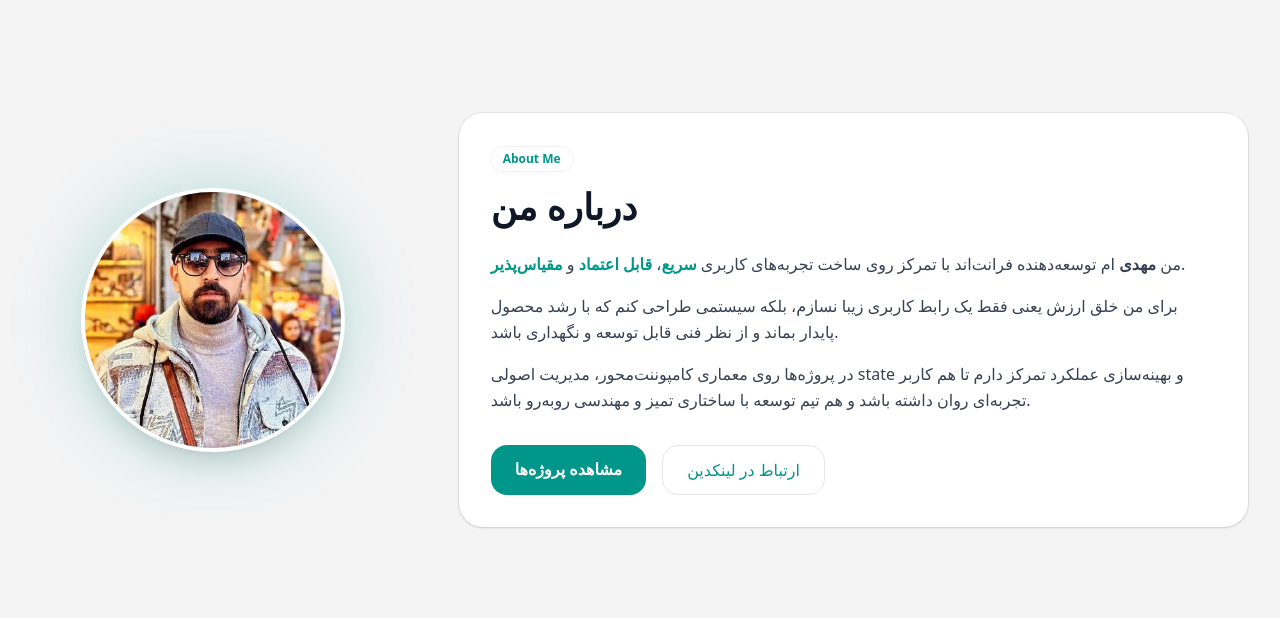
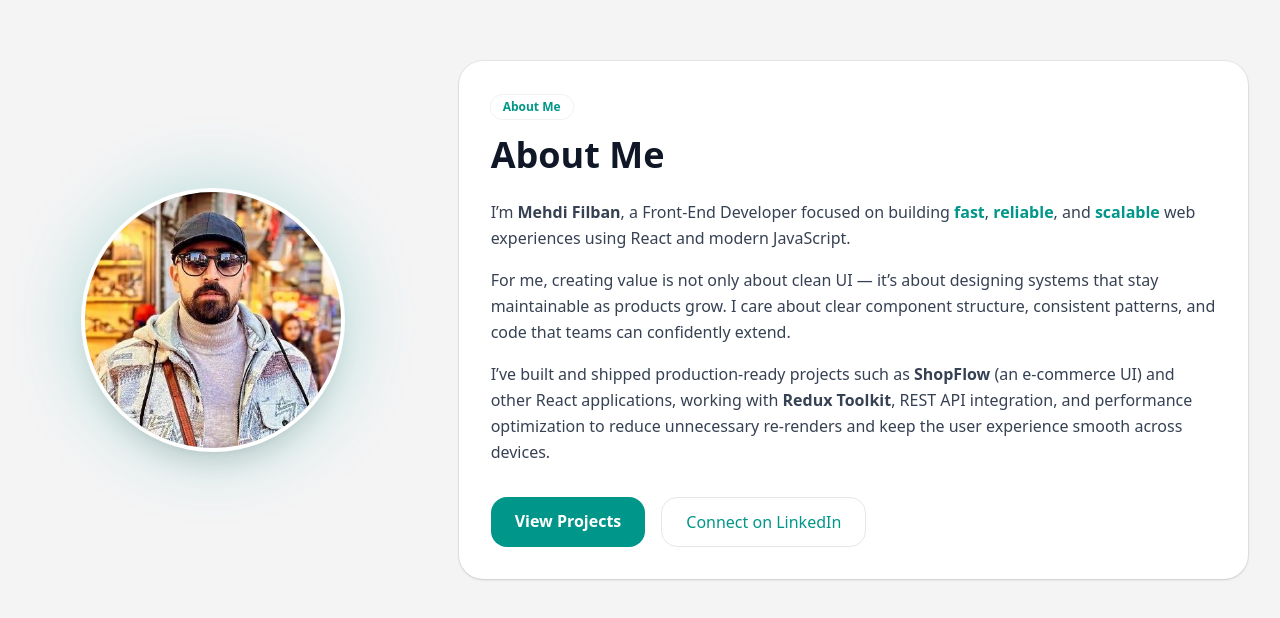
Before and after one commit to mehdi-filban/portfolio, a React (Vite) app: page / in a window 1280 px wide. Shown: the part 1640-2258 px from the top of the page. Built offline with nearby package versions, Linux system fonts and the light colour scheme.

Commit message:
About Secttion

```diff
--- a/src/components/pages/About.jsx
+++ b/src/components/pages/About.jsx
@@ -1,5 +1,6 @@
 import { motion } from "framer-motion";
 import profile from "../../assets/img/mehdi.jpeg"
+
 
 export default function About() {
   return (
@@ -8,7 +9,6 @@ export default function About() {
       className="min-h-screen overflow-hidden mx-auto max-w-7xl px-4 sm:px-6 lg:px-8 py-20 flex items-center"
     >
       <div className="grid gap-16 lg:grid-cols-12 items-center">
-
         {/* Left Side - Image */}
         <motion.div
           className="lg:col-span-4 flex justify-center"
@@ -40,33 +40,37 @@ export default function About() {
           transition={{ duration: 0.6 }}
         >
           <div className="rounded-3xl bg-white shadow-sm ring-1 ring-black/5 p-8">
-
             <div className="inline-flex items-center rounded-full px-3 py-1 text-xs font-semibold bg-white ring-1 ring-black/5">
               <span className="green">About Me</span>
             </div>
 
             <h2 className="mt-4 text-3xl sm:text-4xl font-bold text-gray-900">
-              درباره من
+              About Me
             </h2>
 
             <p className="mt-6 text-gray-700 leading-relaxed">
-              من <span className="font-semibold">مهدی </span> ام
-              توسعه‌دهنده فرانت‌اند با تمرکز روی ساخت تجربه‌های کاربری{" "}
-              <span className="green">سریع</span>،{" "}
-              <span className="green">قابل اعتماد</span> و{" "}
-              <span className="green">مقیاس‌پذیر</span>.
+              I’m <span className="font-semibold">Mehdi Filban</span>, a Front-End
+              Developer focused on building{" "}
+              <span className="green">fast</span>,{" "}
+              <span className="green">reliable</span>, and{" "}
+              <span className="green">scalable</span> web experiences using React
+              and modern JavaScript.
             </p>
 
             <p className="mt-4 text-gray-700 leading-relaxed">
-              برای من خلق ارزش یعنی فقط یک رابط کاربری زیبا نسازم،
-              بلکه سیستمی طراحی کنم که با رشد محصول پایدار بماند و
-              از نظر فنی قابل توسعه و نگهداری باشد.
+              For me, creating value is not only about clean UI — it’s about
+              designing systems that stay maintainable as products grow. I care
+              about clear component structure, consistent patterns, and code that
+              teams can confidently extend.
             </p>
 
             <p className="mt-4 text-gray-700 leading-relaxed">
-              در پروژه‌ها روی معماری کامپوننت‌محور، مدیریت اصولی state
-              و بهینه‌سازی عملکرد تمرکز دارم تا هم کاربر تجربه‌ای روان داشته باشد
-              و هم تیم توسعه با ساختاری تمیز و مهندسی روبه‌رو باشد.
+              I’ve built and shipped production-ready projects such as{" "}
+              <span className="font-semibold">ShopFlow</span> (an e-commerce UI)
+              and other React applications, working with{" "}
+              <span className="font-semibold">Redux Toolkit</span>, REST API
+              integration, and performance optimization to reduce unnecessary
+              re-renders and keep the user experience smooth across devices.
             </p>
 
             <div className="mt-8 flex gap-4">
@@ -75,7 +79,7 @@ export default function About() {
                 className="px-6 py-3 rounded-2xl text-white font-semibold transition active:scale-[0.98]"
                 style={{ backgroundColor: "#009689" }}
               >
-                مشاهده پروژه‌ها
+                View Projects
               </a>
 
               <a
@@ -84,12 +88,11 @@ export default function About() {
                 rel="noreferrer"
                 className="px-6 py-3 rounded-2xl border border-gray-200 bg-white link"
               >
-                ارتباط در لینکدین
+                Connect on LinkedIn
               </a>
             </div>
           </div>
         </motion.div>
-
       </div>
     </section>
   );
```
